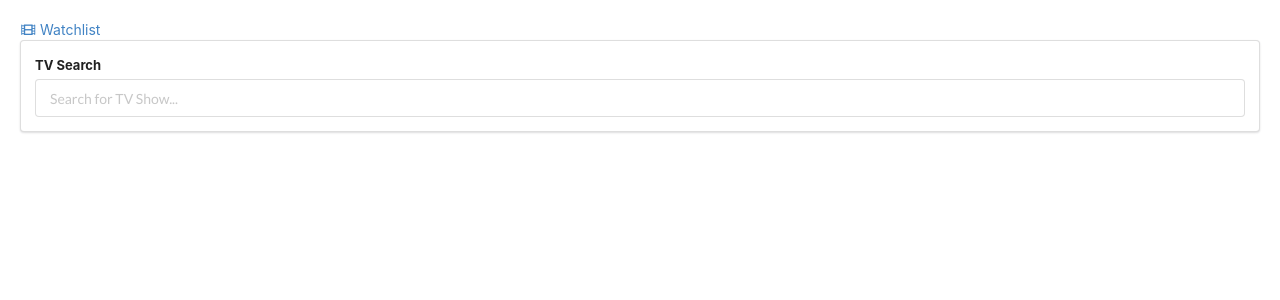
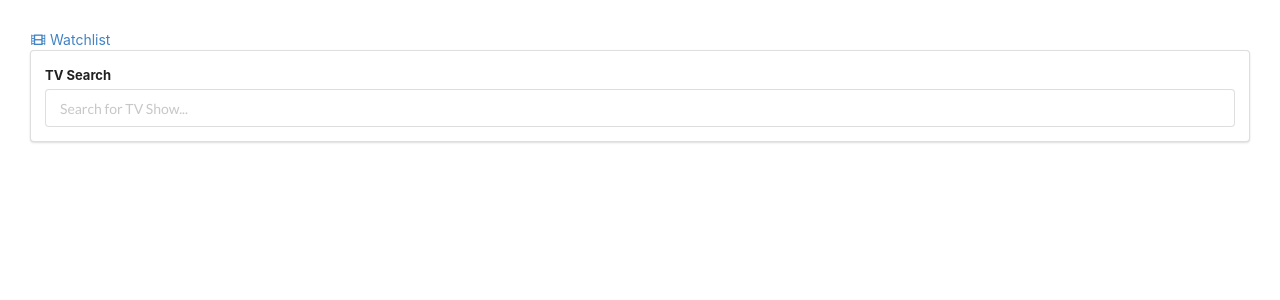
Before and after one commit to me85/tv-app-show, a React (Create React App) app: page / in a window 1280 px wide. Shown: the top 300 px of the page. Built offline with nearby package versions, Linux system fonts and the light colour scheme.

Commit message:
modified

```diff
--- a/src/App.css
+++ b/src/App.css
@@ -1,3 +1,3 @@
 body {
-  margin: 20px;
+  margin: 30px;
 }
--- a/src/Movie.js
+++ b/src/Movie.js
@@ -5,10 +5,10 @@ function Movie(props) {
   return (
     <div>
       <p>Name: {name}</p>
+      <div>
+        <span dangerouslySetInnerHTML={{ __html: summary }}></span>
+      </div>
       <p>rating: {rating.average}</p>
-
-      <p>summary: {summary}</p>
-
       <p>language: {language}</p>
       <p>status: {status}</p>
       <p>premiered: {premiered}</p>
--- a/src/MovieInfo.js
+++ b/src/MovieInfo.js
@@ -5,6 +5,7 @@ import Movie from "./Movie";
 
 function MovieInfo(props) {
   const params = useParams();
+
   const [data, setData] = useState();
   console.log(params.id);
 
```
